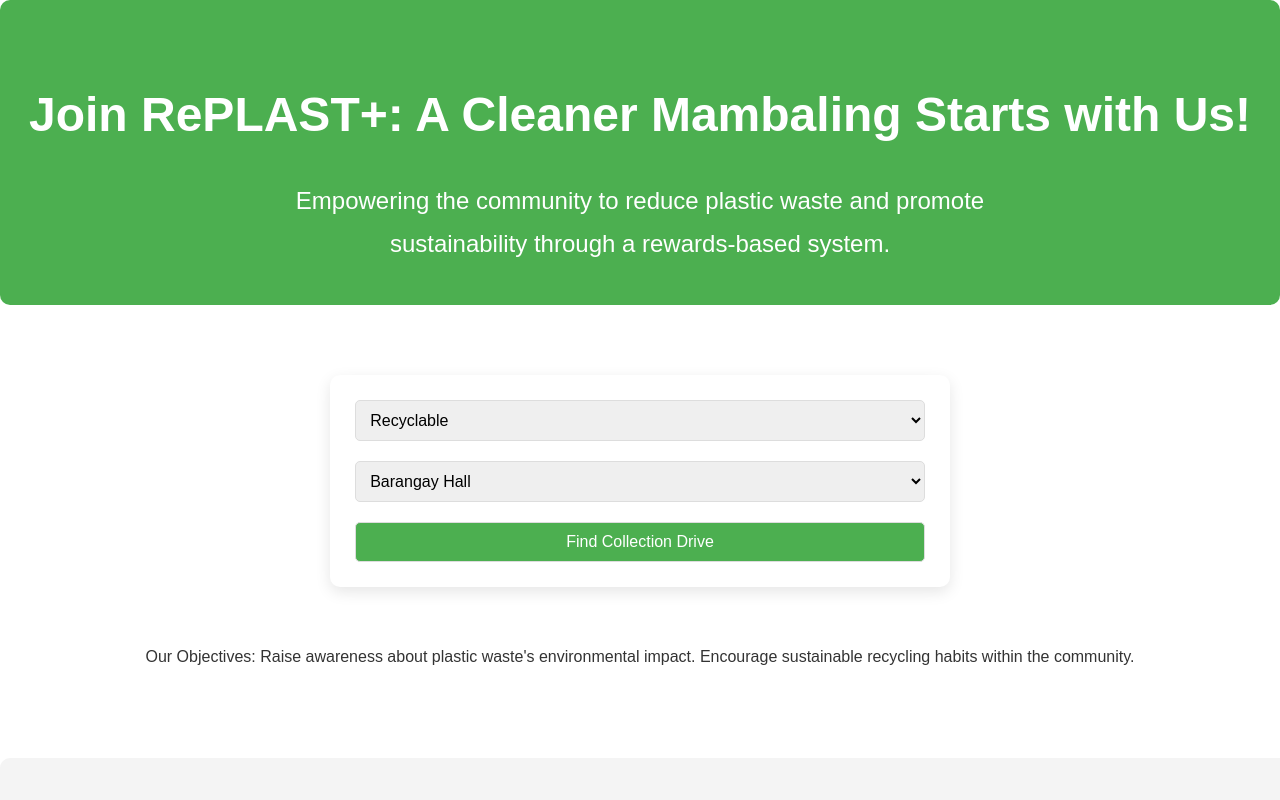
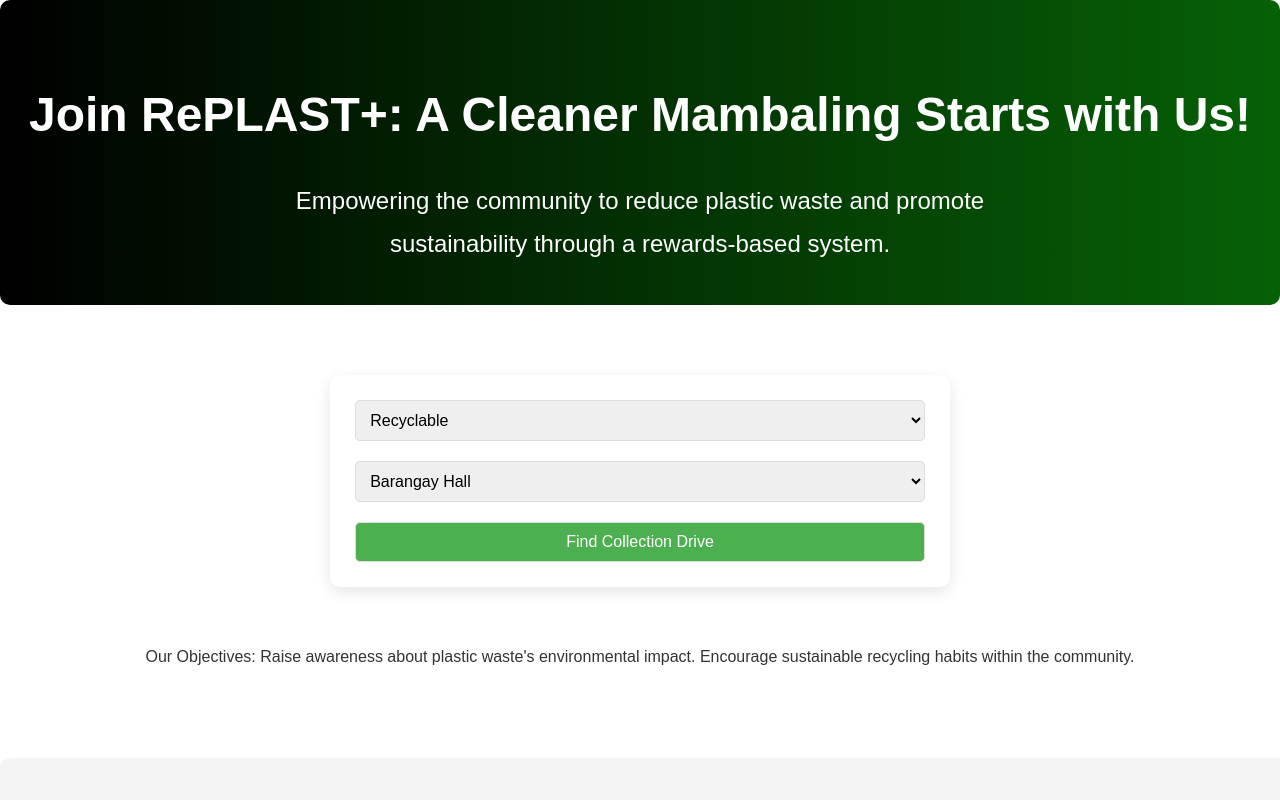
Before and after one commit to Mechole/Mechole.github.io, a plain HTML site: page index.html in a window 1280 px wide. Shown: the top 800 px of the page. Drawn offline with Linux system fonts and the light colour scheme.

Commit message:
Update index.html

```diff
--- a/index.html
+++ b/index.html
@@ -22,7 +22,7 @@
       }
 
       header {
-        background-color: #4caf50;
+        background: linear-gradient(to right, black, rgb(6, 97, 6));
         padding: 40px 20px;
         text-align: center;
         color: white;
```
